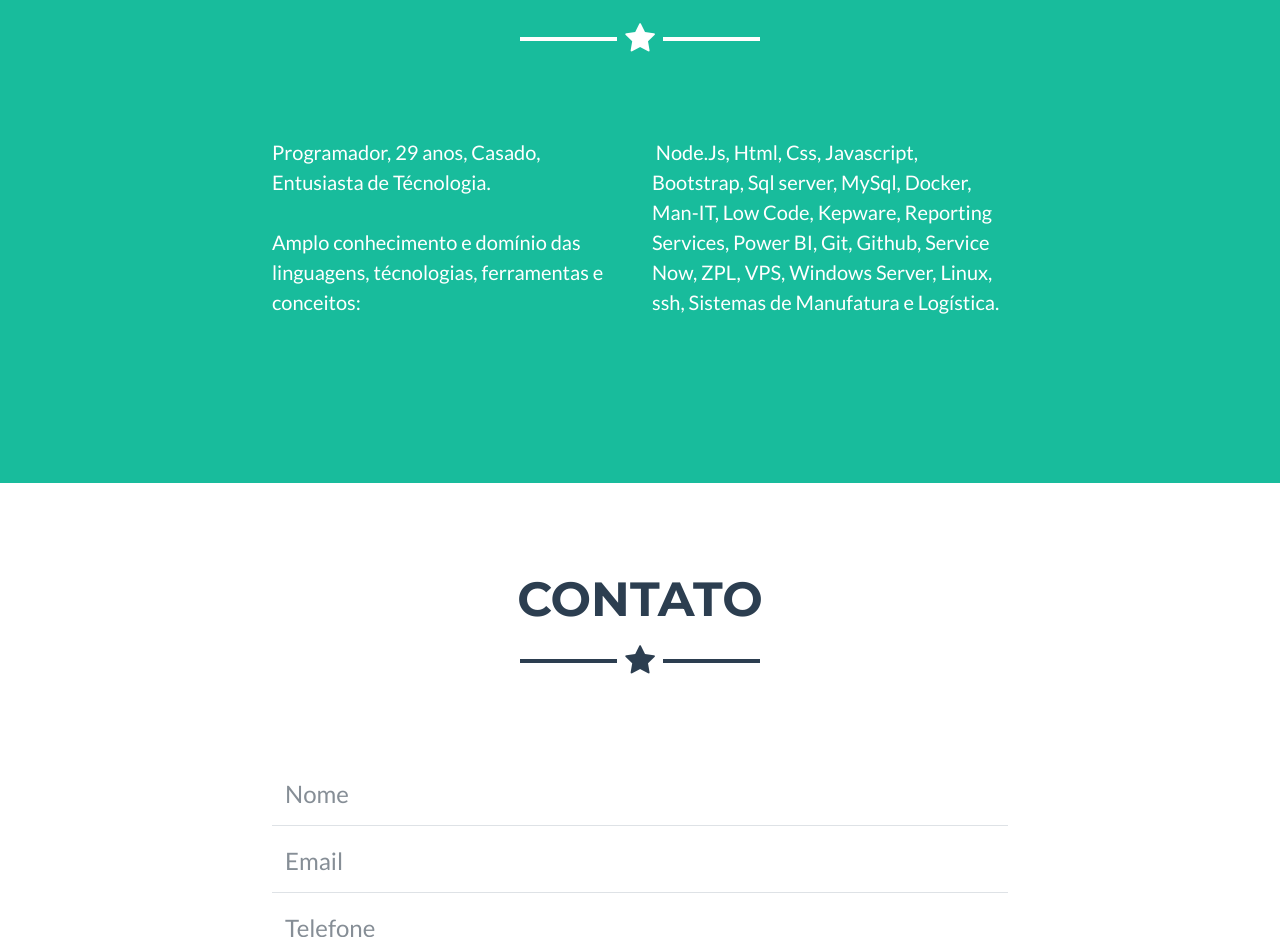
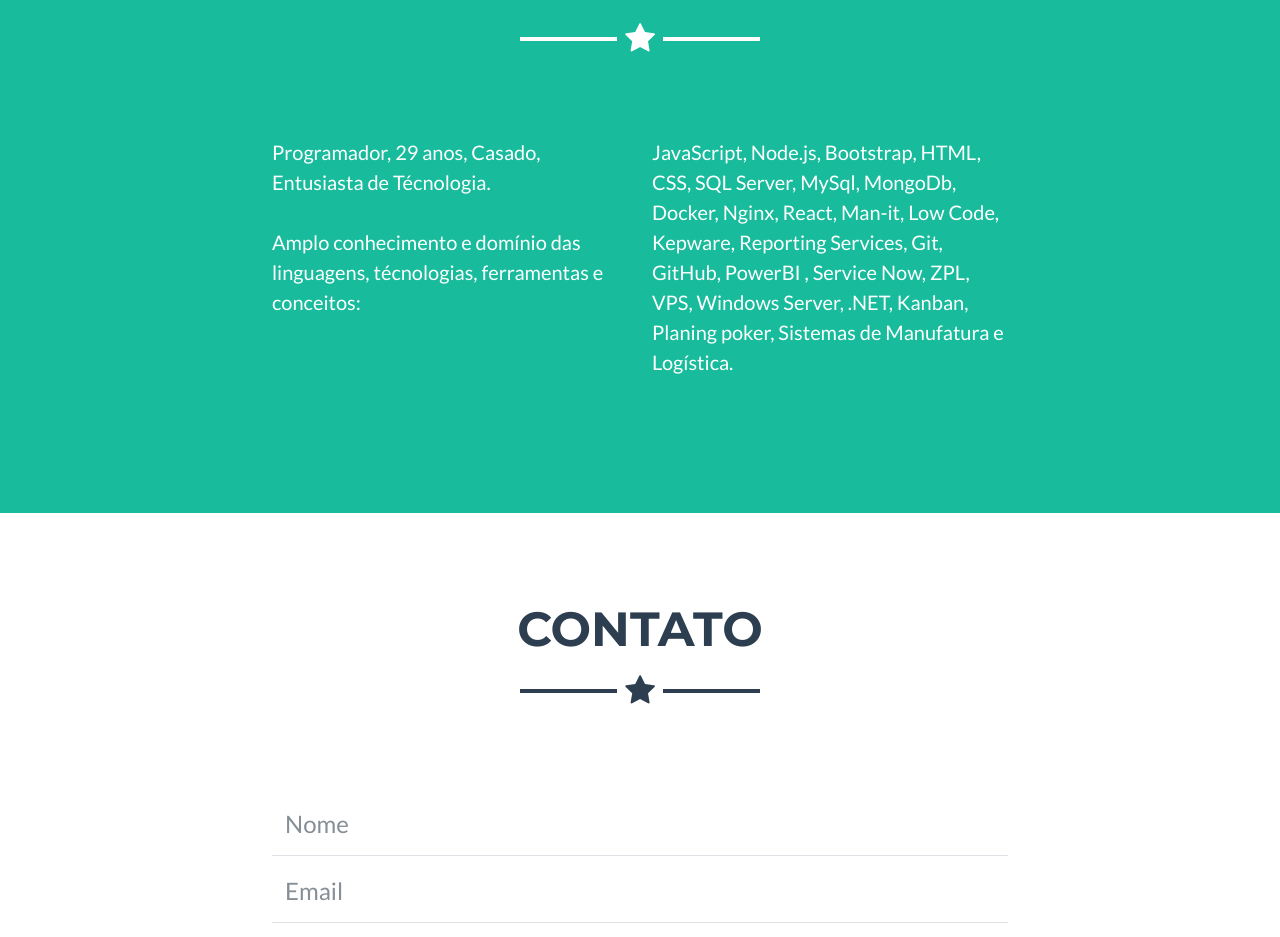
Before and after one commit to GuilhermeMAG/guihub_vps, a website: page public/index.html in a window 1280 px wide. Shown: the part 2141-3078 px from the top of the page. Drawn offline with nearby package versions, Linux system fonts and the light colour scheme.

Commit message:
update index.html

```diff
--- a/public/index.html
+++ b/public/index.html
@@ -118,7 +118,8 @@
                     <p class="lead">Programador, 29 anos, Casado, Entusiasta de Técnologia.<br><br>Amplo conhecimento e domínio das linguagens, técnologias, ferramentas e conceitos:<br><br></p>
                 </div>
                 <div class="col-lg-4 me-auto">
-                    <p class="lead">&nbsp;Node.Js, Html, Css, Javascript, Bootstrap, Sql server, MySql, Docker, Man-IT, Low Code, Kepware, Reporting Services, Power BI, Git, Github, Service Now, ZPL, VPS, Windows Server, Linux, ssh, Sistemas de Manufatura e Logística.</p>
+                    <p class="lead">JavaScript, Node.js, Bootstrap, HTML, CSS, SQL Server, MySql, MongoDb, Docker, Nginx, React, Man-it, Low Code, Kepware, Reporting Services, Git, GitHub, PowerBI , Service Now, ZPL, VPS, Windows Server, .NET, Kanban, Planing poker,
+                        Sistemas de Manufatura e Logística.</p>
                 </div>
             </div>
             <div class="text-center mt-4"></div>
```
